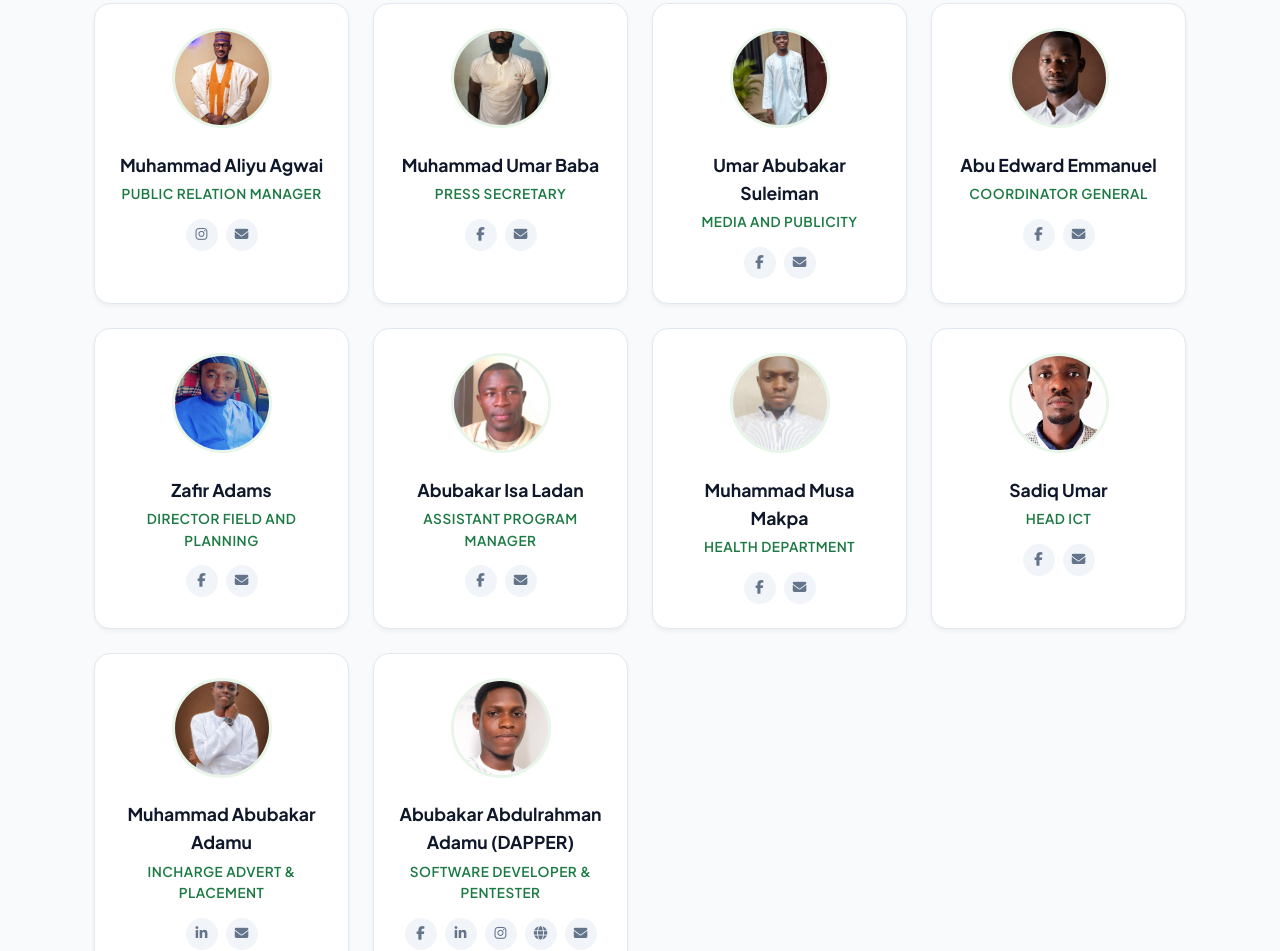
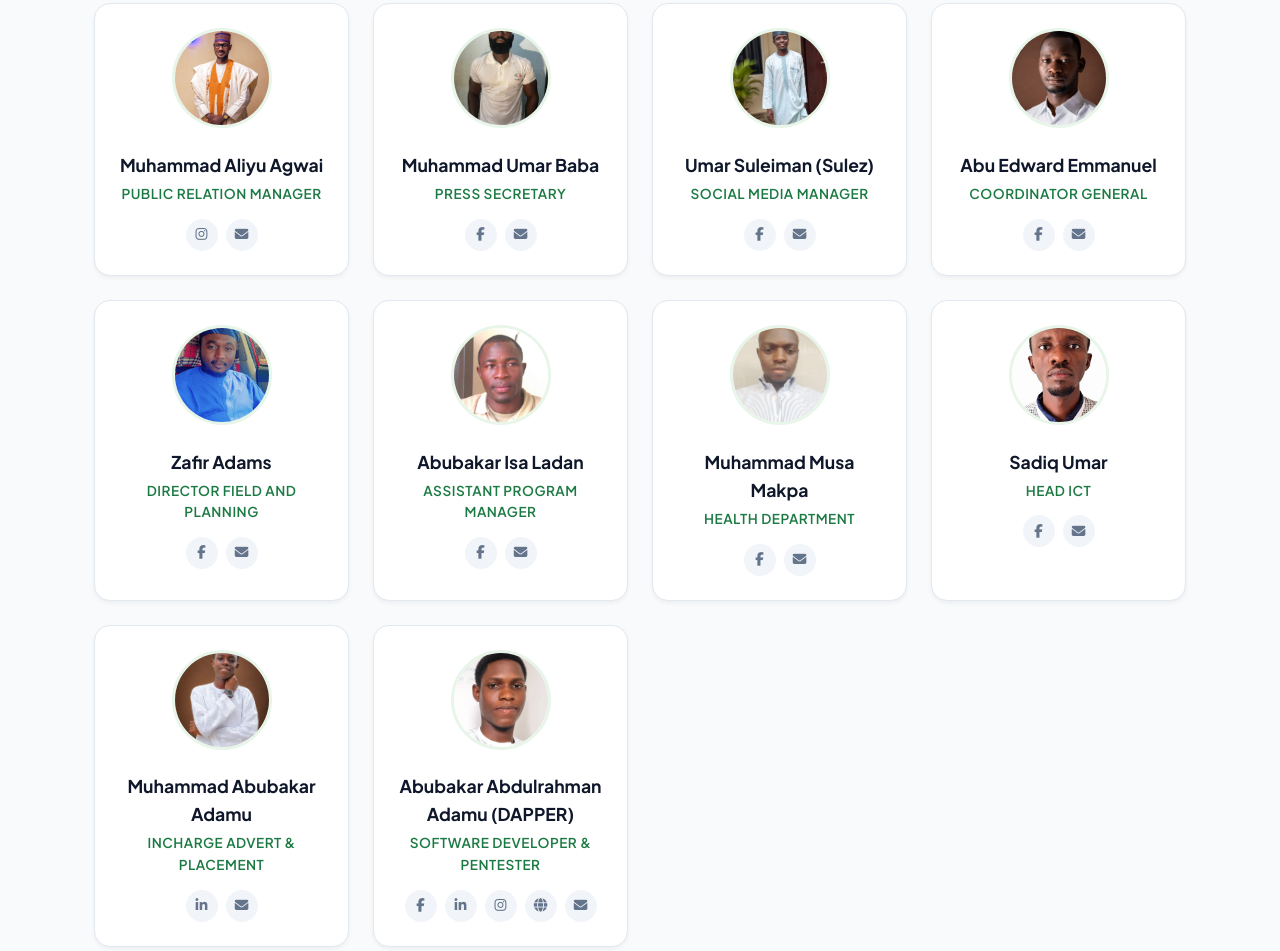
Before and after one commit to otushacharityfoundation0-ui/Otusha-charity-foundation, a plain HTML site: page otusha/index.html in a window 1280 px wide. Shown: the part 1765-2716 px from the top of the page. Drawn offline with Linux system fonts and the light colour scheme.

Commit message:
Update index.html

```diff
--- a/otusha/index.html
+++ b/otusha/index.html
@@ -934,8 +934,8 @@
                 </div>
                 <div class="team-card">
                     <img src="./image/media and publicity.jpeg" alt="Aisha Bello" class="team-avatar" />
-                    <h4>Umar Abubakar Suleiman</h4>
-                    <div class="team-position">Media and Publicity</div>
+                    <h4>Umar Suleiman (Sulez)</h4>
+                    <div class="team-position">Social Media Manager</div>
                     <div class="team-socials">
                         <a href="https://web.facebook.com/profile.php?id=61577543876650&sk=about" target="_blank"
                             aria-label="Facebook"><i class="fab fa-facebook-f"></i></a>
```
